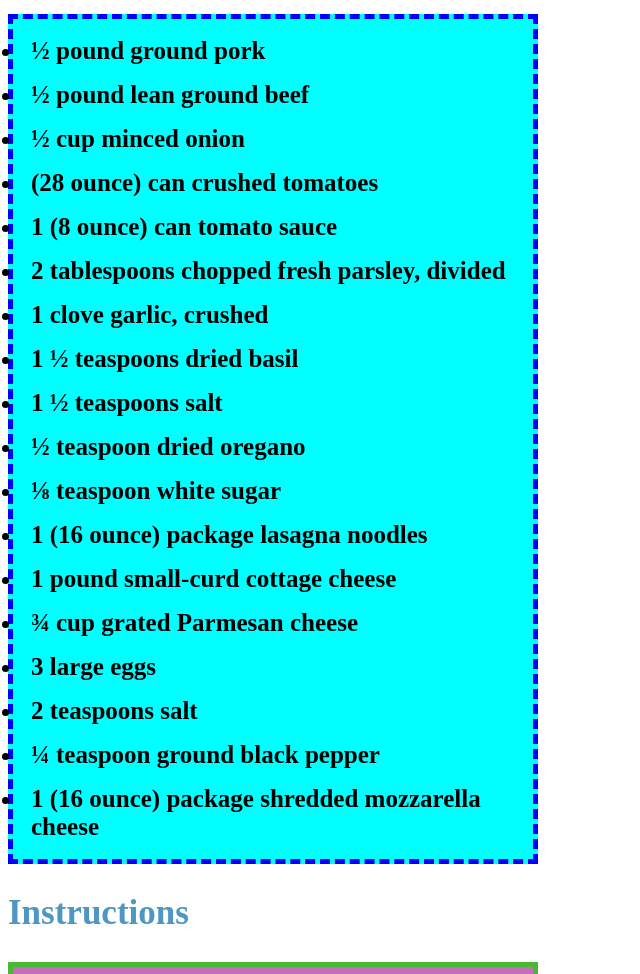
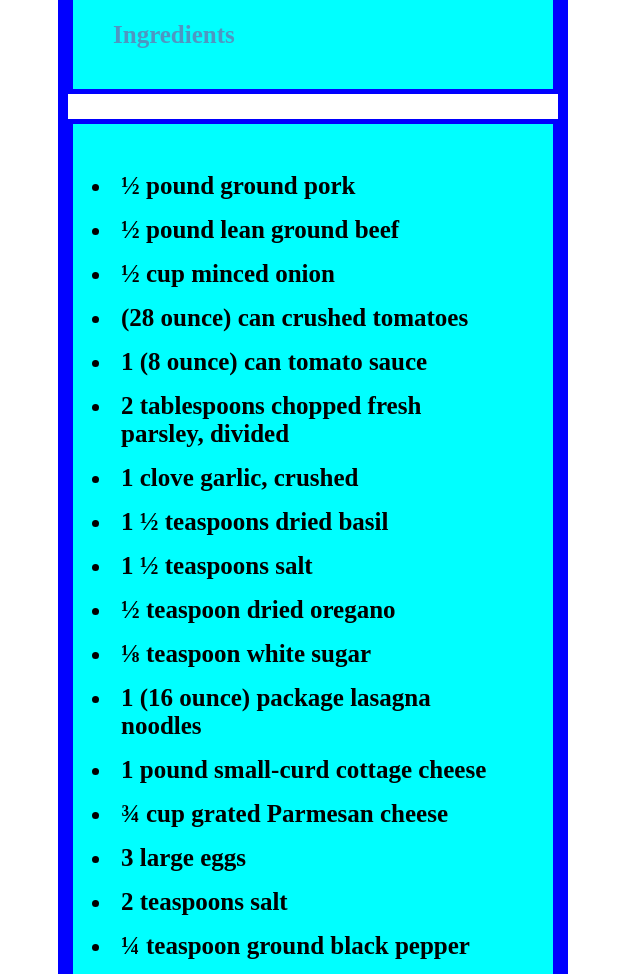
Before and after one commit to jmoyers-843/odin-recipes, a plain HTML site: page recipes/lasagne.html in a window 1280 px wide. Shown: the part 435-1409 px from the top of the page, without its empty margins (0-640 px from the left). Drawn offline with Linux system fonts and the light colour scheme.

Commit message:
Add more styling to lasagne template recipe page

```diff
--- a/recipes/lasagne.html
+++ b/recipes/lasagne.html
@@ -12,8 +12,9 @@
         <img src ="https://imagesvc.meredithcorp.io/v3/mm/image?url=https%3A%2F%2Fstatic.onecms.io%2Fwp-content%2Fuploads%2Fsites%2F43%2F2022%2F10%2F31%2FHomemade-Lasagna-lutzflcat-1x1-1-2000.jpg&q=60&c=sc&poi=auto&orient=true&h=512" alt="Homemade Lasgne" width="300">
         <img src="https://imagesvc.meredithcorp.io/v3/mm/image?url=https%3A%2F%2Fpublic-assets.meredithcorp.io%2Ff5fb06bae980ae5f3bc67b14d71ff4f5%2F17058790206771000019936.jpg&q=60&c=sc&poi=auto&orient=true&h=512" alt="2nd Contributer Image of Homemade Lasagne"    width =300>
     </div>
- <p><h2>Ingredients</h2>
-
+ <p>
+    <div class="ingred-outer-box">
+        <h2 class="ingredients">Ingredients</h2>
             <!-- These ingredients, taken from Allrecipes.com, should pop up with bullet points automatically by using and unordered list -->
           <ul class="ingredients">
             <li>½ pound ground pork</li>
@@ -35,9 +36,9 @@
             <li>¼ teaspoon ground black pepper</li>
             <li>1 (16 ounce) package shredded mozzarella cheese</li>
         </ul>
-</p>
-<p>
-    <h2>Instructions</h2>
+    </div>>
+    <div class="inst-outer-box">
+        <h2 class="instructions">Instructions</h2>
         <!-- This ordered list of lasagna instructions from Allrecipes.com should be numbered automatically because of the ol function -->
         <ol class="instructions">
             <li>Cook the meat: Cook the ground meat in a skillet until browned and crumbly. Add the onion and continue cooking until it's translucent. Stir in the canned tomato products, half of the parsley, garlic, basil, 1.5 teaspoons of salt, oregano, and sugar.</li>
@@ -46,7 +47,7 @@
             <li>Assemble the lasagna: Layer the ingredients according to the recipe (starting with sauce and ending with mozzarella) until the lasagna is assembled.</li>
             <li>Bake the lasagna: Cover with foil and bake in the preheated oven for about half an hour. Remove the foil and continue baking until the top is golden brown.</li>
         </ol>
-</p>
+    </div>
 <p class="extra-instructions">In an oven preheated to 375 degrees F, this homemade lasagna should be perfectly baked in about 50 minutes (30-40 minutes covered, 5-10 minutes uncovered).</p>
 </body>
 </html>
--- a/style.css
+++ b/style.css
@@ -23,6 +23,8 @@ h1{
 h2{
     color: rgb(78, 151, 194);
     font-size: 35px;
+    margin-top: 0px;
+    margin-bottom: 0px;
  }
 h3{
     font-size: 30px;
@@ -43,15 +45,14 @@ h3{
 }
 .ingredients{
     background: aqua;
-    border: 5px dashed blue;
-    padding: 10px;
+    border: 5px solid blue;
+    padding: 40px;
 
 }
-
 .instructions{
     background: rgb(196, 110, 188);
-    border: 5px solid rgb(72, 185, 49);
-    padding: 10px;
+    border: 5px double rgb(72, 185, 49);
+    padding: 0px 40px;
 }
 
 .recipe-images{
@@ -61,11 +62,14 @@ h3{
 li {
     padding: 8px;
 }
-
-
-/*.one {
-    background: pink;
-    border: 3px solid blue;
-    padding: 32px;
-    margin: 12px;
-    */
+.inst-outer-box{
+    background: rgb(179, 140, 69);
+    border: 5px double rgb(72, 185, 49);
+    max-width: 500px;
+    margin: 50px;
+}
+.ingred-outer-box{
+    border: 10px solid blue;
+    max-width: 490px;
+    margin: 50px;
+}
```
Lines whose indentation alone changed are shown as unchanged.
